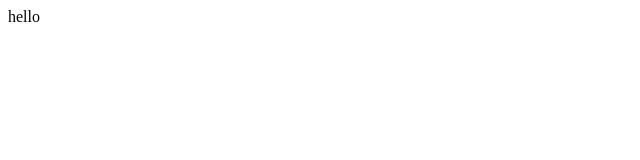
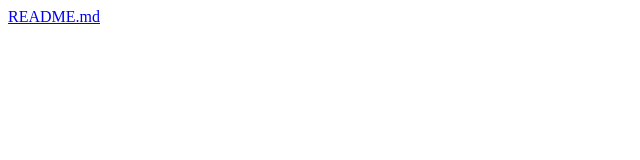
Before and after one commit to podhmo/ga4-sandbox, a plain HTML site: page index.html in a window 1280 px wide. Shown: the whole page, without its empty margins (0-640 px from the left). Drawn offline with Linux system fonts and the light colour scheme.

Commit message:
Replace 'hello' paragraph with README link

```diff
--- a/index.html
+++ b/index.html
@@ -1 +1 @@
-<p>hello</p>
+<a href="https://github.com/podhmo/ga4-sandbox">README.md</a>
```
